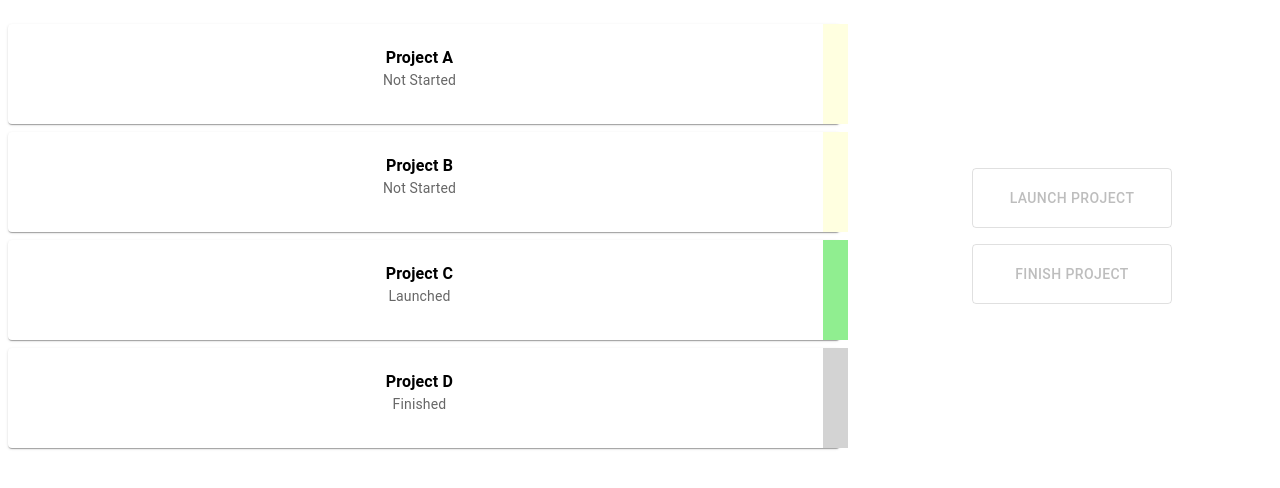
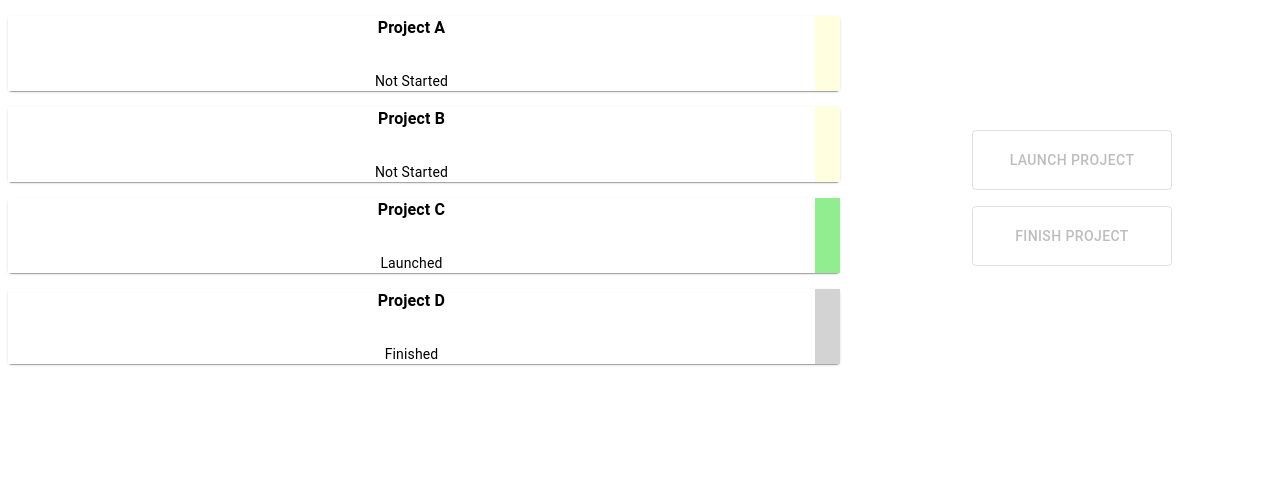
Before and after one commit to Z-kke/mfiles, a React (Create React App) app in the folder problem-3-project_manager/: page / in a window 1280 px wide. Shown: the top 488 px of the page. Built offline with nearby package versions, Linux system fonts and the light colour scheme.

Commit message:
Fix positioning and styling of the Project List items.

```diff
--- a/problem-3-project_manager/src/components/ProjectList.tsx
+++ b/problem-3-project_manager/src/components/ProjectList.tsx
@@ -1,5 +1,12 @@
 import React from "react";
-import { List, ListItem, ListItemText, Paper } from "@mui/material";
+import {
+  List,
+  ListItem,
+  ListItemText,
+  Paper,
+  Typography,
+  Box,
+} from "@mui/material";
 import { useProjects } from "../context/ProjectContext";
 
 const ProjectList: React.FC = () => {
@@ -9,17 +16,16 @@ const ProjectList: React.FC = () => {
     <List>
       {projects.map((project) => (
         <Paper
+          key={project.id}
           elevation={1}
-          key={project.id}
           sx={{
-            height: "100%",
             width: "100%",
+            marginBottom: 2,
           }}
         >
           <ListItem
             onClick={() => toggleProjectSelection(project.id)}
             style={{
-              margin: 8,
               cursor: project.state === "Finished" ? "not-allowed" : "pointer",
               backgroundColor: selectedProjects.includes(project.id)
                 ? "lightblue"
@@ -36,24 +42,25 @@ const ProjectList: React.FC = () => {
               flexDirection: "column",
               justifyContent: "space-between",
               alignItems: "center",
-              height: "100px",
-              padding: "16px",
+              height: "75px",
+              padding: "0",
             }}
           >
-            <ListItemText
-              primary={project.name}
-              secondary={project.state}
-              primaryTypographyProps={{
-                fontWeight: "bold",
+            <Box
+              sx={{
+                flexGrow: 1,
+                display: "flex",
+                flexDirection: "column",
+                justifyContent: "space-between",
+                width: "100%",
                 textAlign: "center",
-                alignSelf: "flex-start",
               }}
-              secondaryTypographyProps={{
-                textAlign: "center",
-                alignSelf: "flex-end",
-                marginTop: "auto",
-              }}
-            />
+            >
+              <Typography variant="body1" sx={{ fontWeight: "bold" }}>
+                {project.name}
+              </Typography>
+              <Typography variant="body2">{project.state}</Typography>
+            </Box>
           </ListItem>
         </Paper>
       ))}
```
